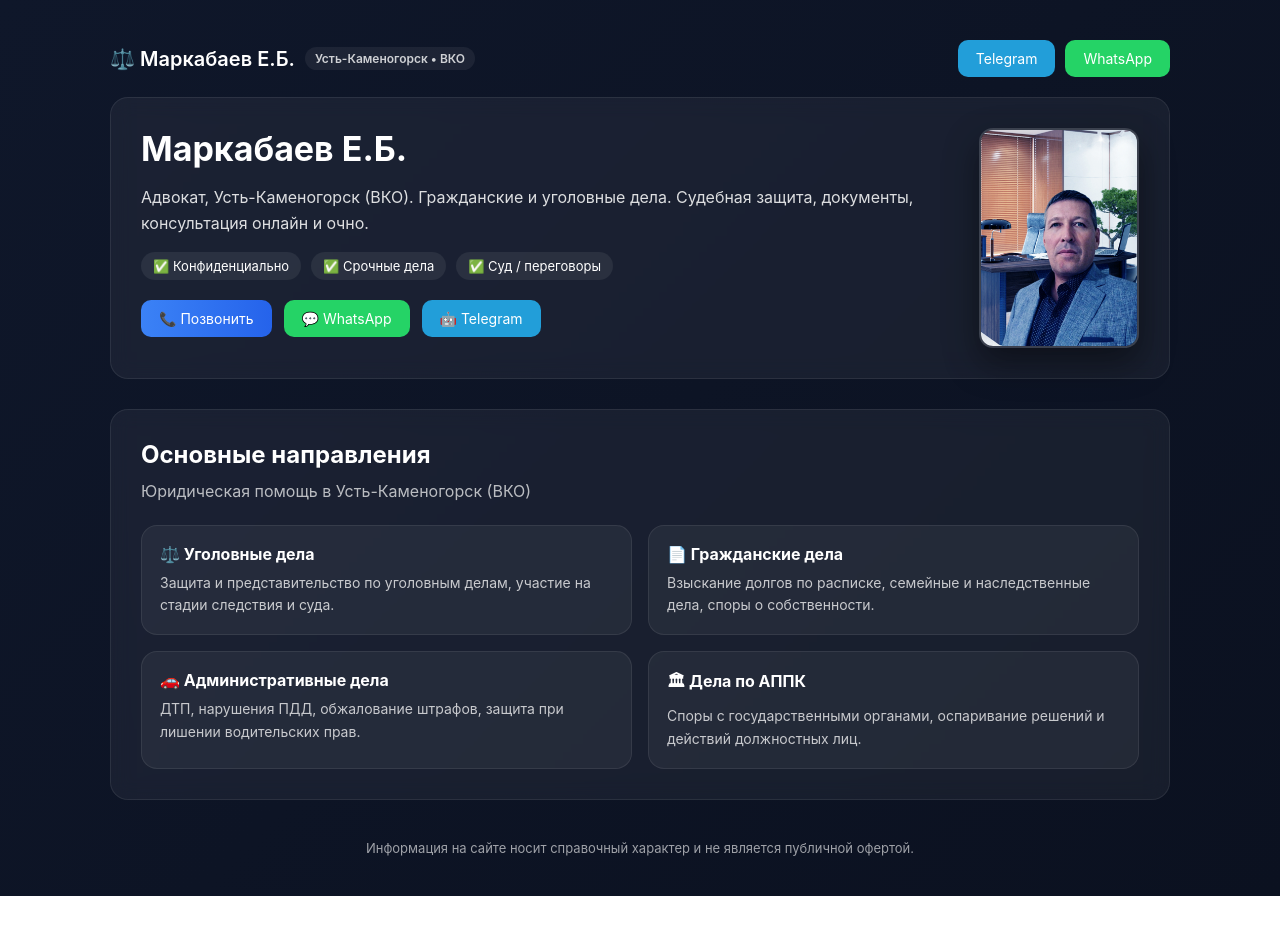
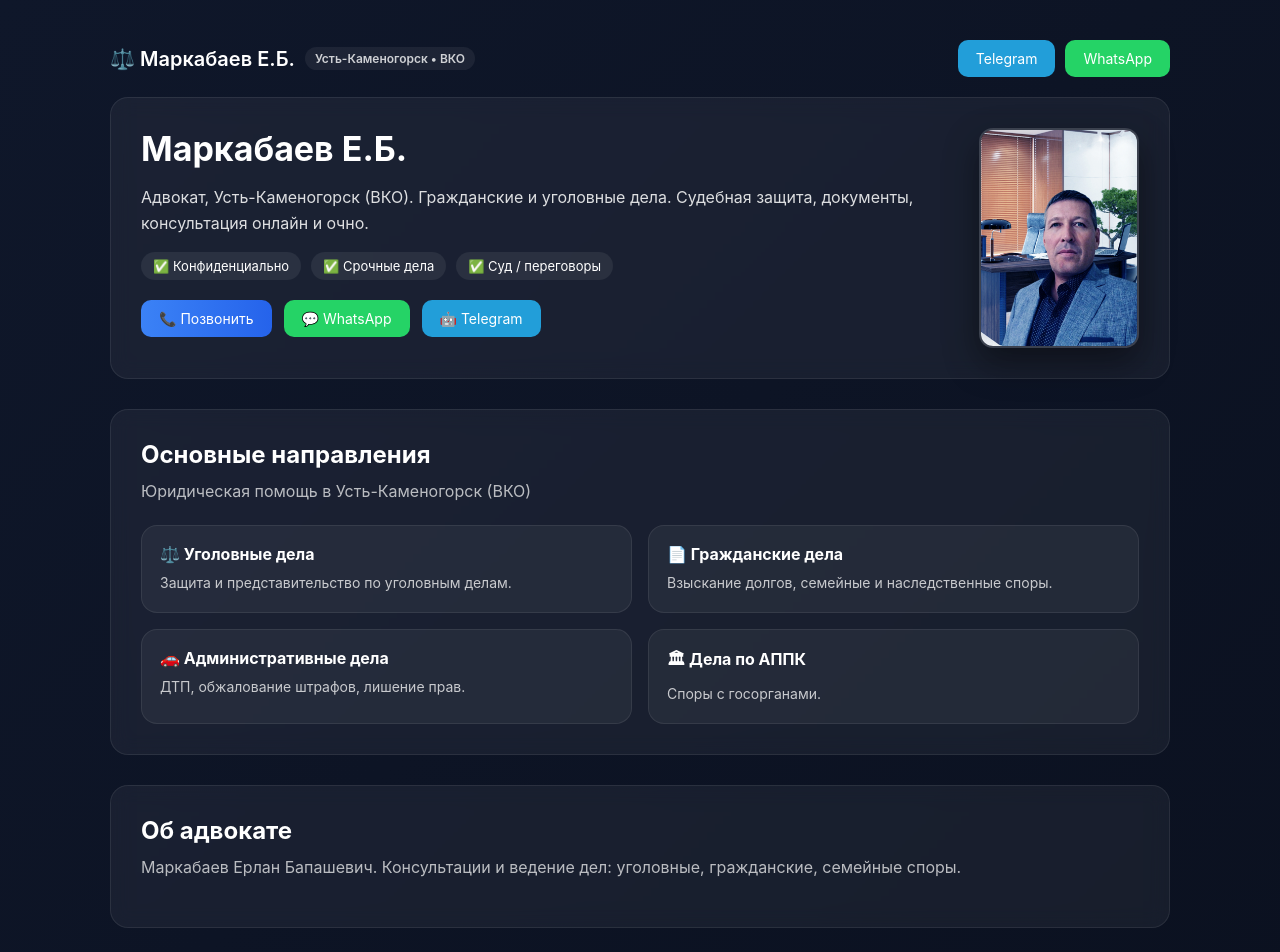
Before and after one commit to markabaever-debug/advokat_vko, a Next.js app: page / in a window 1280 px wide. Shown: the top 952 px of the page. Before the commit the page ends 896 px from the top, so only its background shows below. Built offline with nearby package versions, Linux system fonts and the light colour scheme.

Commit message:
Update page.tsx

```diff
--- a/app/page.tsx
+++ b/app/page.tsx
@@ -2,6 +2,12 @@
 
 import { useEffect, useMemo, useState } from "react";
 import Link from "next/link";
+
+declare global {
+  interface Window {
+    dataLayer?: any[];
+  }
+}
 
 type DocItem = {
   id: string;
@@ -24,14 +30,20 @@ export default function Home() {
   const waLink = `https://wa.me/${waNumber}?text=${waText}`;
   const tgLink = "https://t.me/ai_advokat_kz_bot";
 
+  const pushEvent = (eventName: string) => {
+    window.dataLayer = window.dataLayer || [];
+    window.dataLayer.push({ event: eventName });
+  };
+
   const handleExternalClick = (
-    e: React.MouseEvent<HTMLAnchorElement>,
-    url: string
+    url: string,
+    eventName: string
   ) => {
-    e.preventDefault();
+    pushEvent(eventName);
+
     setTimeout(() => {
       window.open(url, "_blank", "noopener,noreferrer");
-    }, 250);
+    }, 120);
   };
 
   const docs: DocItem[] = useMemo(
@@ -117,14 +129,15 @@ export default function Home() {
           <a
             className="btn btnTG"
             href={tgLink}
-            onClick={(e) => handleExternalClick(e, tgLink)}
+            onClick={() => handleExternalClick(tgLink, "click_telegram")}
           >
             Telegram
           </a>
+
           <a
             className="btn btnWA"
             href={waLink}
-            onClick={(e) => handleExternalClick(e, waLink)}
+            onClick={() => handleExternalClick(waLink, "click_whatsapp")}
           >
             WhatsApp
           </a>
@@ -138,8 +151,8 @@ export default function Home() {
             <h1 className="h1">{shortName}</h1>
 
             <p className="sub">
-              Адвокат, {city} ({region}). Гражданские и уголовные дела. Судебная защита,
-              документы, консультация онлайн и очно.
+              Адвокат, {city} ({region}). Гражданские и уголовные дела.
+              Судебная защита, документы, консультация онлайн и очно.
             </p>
 
             <div className="kpis">
@@ -149,14 +162,18 @@ export default function Home() {
             </div>
 
             <div className="ctaRow" style={{ marginTop: 20 }}>
-              <a className="btn btnPrimary" href={`tel:${phoneCall}`}>
+              <a
+                className="btn btnPrimary"
+                href={`tel:${phoneCall}`}
+                onClick={() => pushEvent("click_phone")}
+              >
                 📞 Позвонить
               </a>
 
               <a
                 className="btn btnWA"
                 href={waLink}
-                onClick={(e) => handleExternalClick(e, waLink)}
+                onClick={() => handleExternalClick(waLink, "click_whatsapp")}
               >
                 💬 WhatsApp
               </a>
@@ -164,14 +181,15 @@ export default function Home() {
               <a
                 className="btn btnTG"
                 href={tgLink}
-                onClick={(e) => handleExternalClick(e, tgLink)}
+                onClick={() => handleExternalClick(tgLink, "click_telegram")}
               >
                 🤖 Telegram
               </a>
             </div>
           </div>
 
-          <div style={{
+          <div
+            style={{
               width: 160,
               height: 220,
               borderRadius: 14,
@@ -179,7 +197,8 @@ export default function Home() {
               border: "2px solid rgba(255,255,255,0.15)",
               boxShadow: "0 15px 35px rgba(0,0,0,0.45)",
               flexShrink: 0,
-            }}>
+            }}
+          >
             <img
               src="/me.jpg"
               alt="Адвокат Маркабаев Е.Б."
@@ -201,31 +220,41 @@ export default function Home() {
           <Link href="/ugolovnyj-advokat-ust-kamenogorsk" className="serviceCard">
             <h3 className="serviceCardTitle">⚖️ Уголовные дела</h3>
             <p className="serviceCardText">
-              Защита и представительство по уголовным делам, участие на стадии следствия и суда.
+              Защита и представительство по уголовным делам.
             </p>
           </Link>
 
           <div className="serviceCard">
             <h3 className="serviceCardTitle">📄 Гражданские дела</h3>
             <p className="serviceCardText">
-              Взыскание долгов по расписке, семейные и наследственные дела, споры о собственности.
+              Взыскание долгов, семейные и наследственные споры.
             </p>
           </div>
 
           <div className="serviceCard">
             <h3 className="serviceCardTitle">🚗 Административные дела</h3>
             <p className="serviceCardText">
-              ДТП, нарушения ПДД, обжалование штрафов, защита при лишении водительских прав.
+              ДТП, обжалование штрафов, лишение прав.
             </p>
           </div>
 
           <div className="serviceCard">
             <h3 className="serviceCardTitle">🏛 Дела по АППК</h3>
             <p className="serviceCardText">
-              Споры с государственными органами, оспаривание решений и действий должностных лиц.
+              Споры с госорганами.
             </p>
           </div>
         </div>
+      </section>
+
+      {/* ABOUT */}
+      <section className="panel" style={{ marginTop: 30 }}>
+        <h2 className="h2">Об адвокате</h2>
+
+        <p className="muted" style={{ marginTop: 10 }}>
+          {fullName}. Консультации и ведение дел:
+          уголовные, гражданские, семейные споры.
+        </p>
       </section>
 
       <footer style={{ marginTop: 40, opacity: 0.6, fontSize: 13 }}>
```
